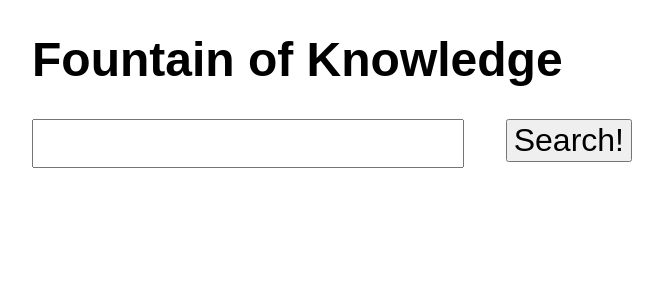
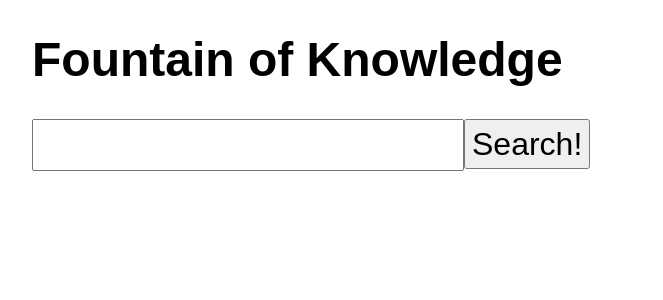
Before and after one commit to TeamGamma/hackvan, a Flask app: page / in a window 1280 px wide. Shown: the top 300 px of the page, without its empty margins (308-971 px from the left). Run offline with Flask 2, Linux system fonts and the light colour scheme.

Commit message:
line up search box

```diff
--- a/opendata/static/css/main.css
+++ b/opendata/static/css/main.css
@@ -16,12 +16,13 @@ h1 {
 #search-form input {
     font-size: 2em;
     padding: 4px;
+    height: 40px;
     float: left;
 }
 
 #search-form button {
     font-size: 2em;
-    float: right;
+    height: 50px;
 }
 
 #find-closest {
```
